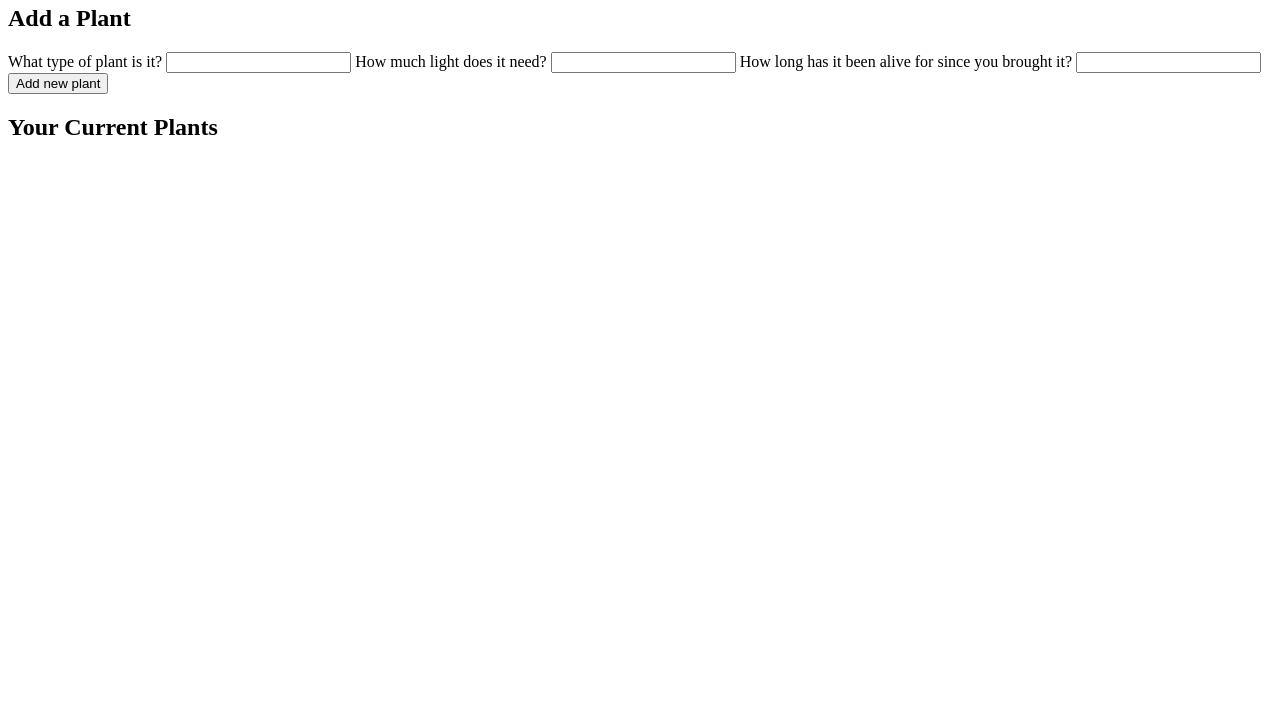
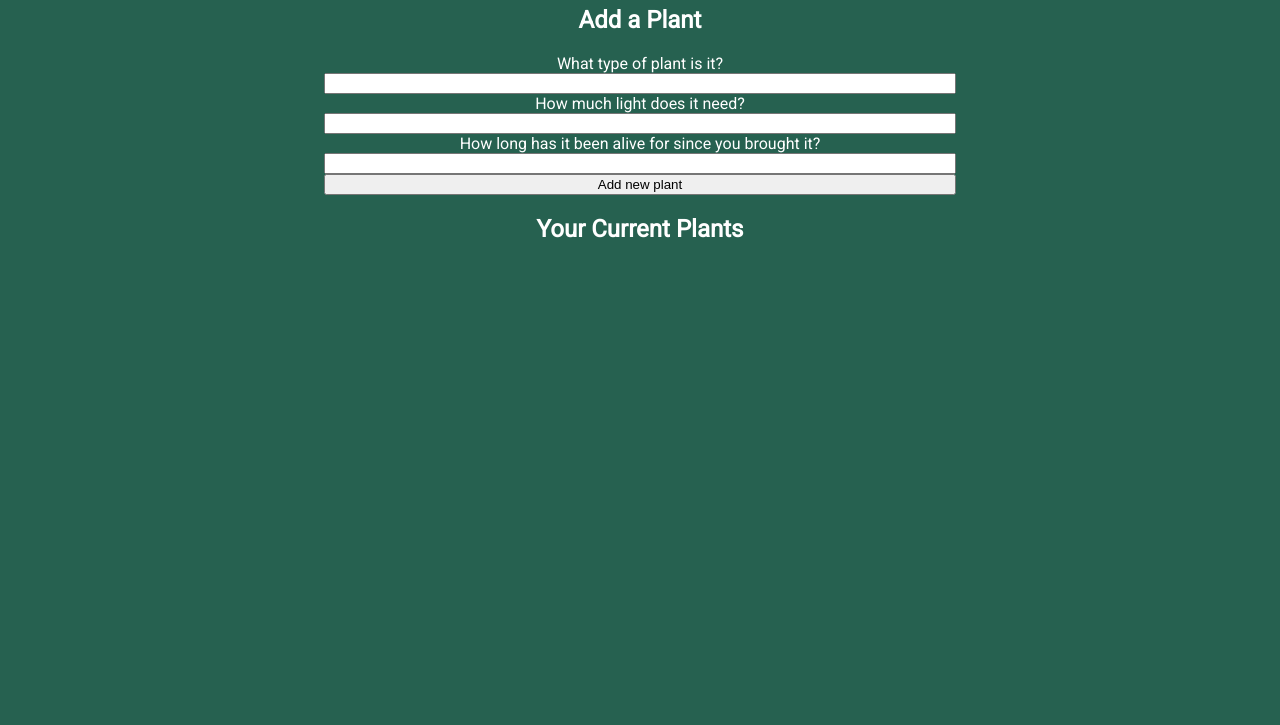
Before and after one commit to pearlhamilton/Api_connected_to_DB, a website: page client/index.html in a window 1280 px wide. Shown: the part 75-800 px from the top of the page. Drawn offline with Linux system fonts and the light colour scheme; no server answers.

Commit message:
add color to index.html and basic layout adjustments

```diff
--- a/client/index.html
+++ b/client/index.html
@@ -4,6 +4,7 @@
     <meta charset="UTF-8">
     <meta name="viewport" content="width=device-width, initial-scale=1.0">
     <script defer src = 'bundle.js'></script>
+    <link rel="stylesheet" href="style.css">
     <title>Plant Buddy</title>
 
 
--- /dev/null
+++ b/client/style.css
@@ -0,0 +1,17 @@
+
+@import url('https://fonts.googleapis.com/css2?family=Roboto&display=swap');
+
+
+body{
+    font-family: 'Roboto', sans-serif;
+    background-color:#266150;
+    color:white;
+    text-align: center;
+}
+
+form{
+    display: flex;
+    flex-direction: column;
+    width:50%;
+    margin: auto;
+}
```
